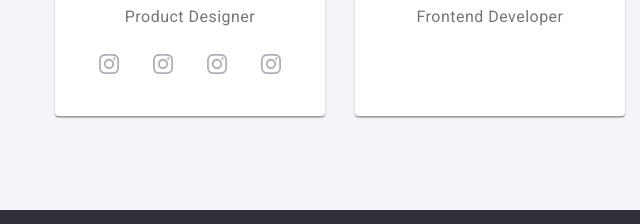
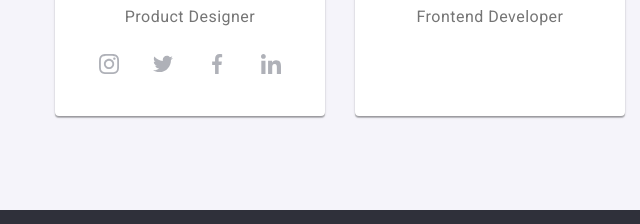
Before and after one commit to IrynaKR-1/goit-markup-hw-04, a plain HTML site: page index.html in a window 1280 px wide. Shown: the part 1944-2168 px from the top of the page, 0-640 px from the left. Drawn offline with nearby package versions, Linux system fonts and the light colour scheme.

Commit message:
hw4-icon-linkedin

```diff
--- a/index.html
+++ b/index.html
@@ -151,21 +151,21 @@
                 <li class="social-li">
                   <a href="" class="social-href">
                     <svg class="social-icon" width="20" height="20">
-                      <use href="./img/symbol-defs.svg#icon-instagram"></use>
+                      <use href="./img/symbol-defs.svg#icon-twitter"></use>
                     </svg>
                   </a>
                 </li>
                 <li class="social-li">
                   <a href="" class="social-href">
                     <svg class="social-icon" width="20" height="20">
-                      <use href="./img/symbol-defs.svg#icon-instagram"></use>
+                      <use href="./img/symbol-defs.svg#icon-facebook"></use>
                     </svg>
                   </a>
                 </li>
                 <li class="social-li">
                   <a href="" class="social-href">
                     <svg class="social-icon" width="20" height="20">
-                      <use href="./img/symbol-defs.svg#icon-instagram"></use>
+                      <use href="./img/symbol-defs.svg#icon-linkedin"></use>
                     </svg>
                   </a>
                 </li>
```
